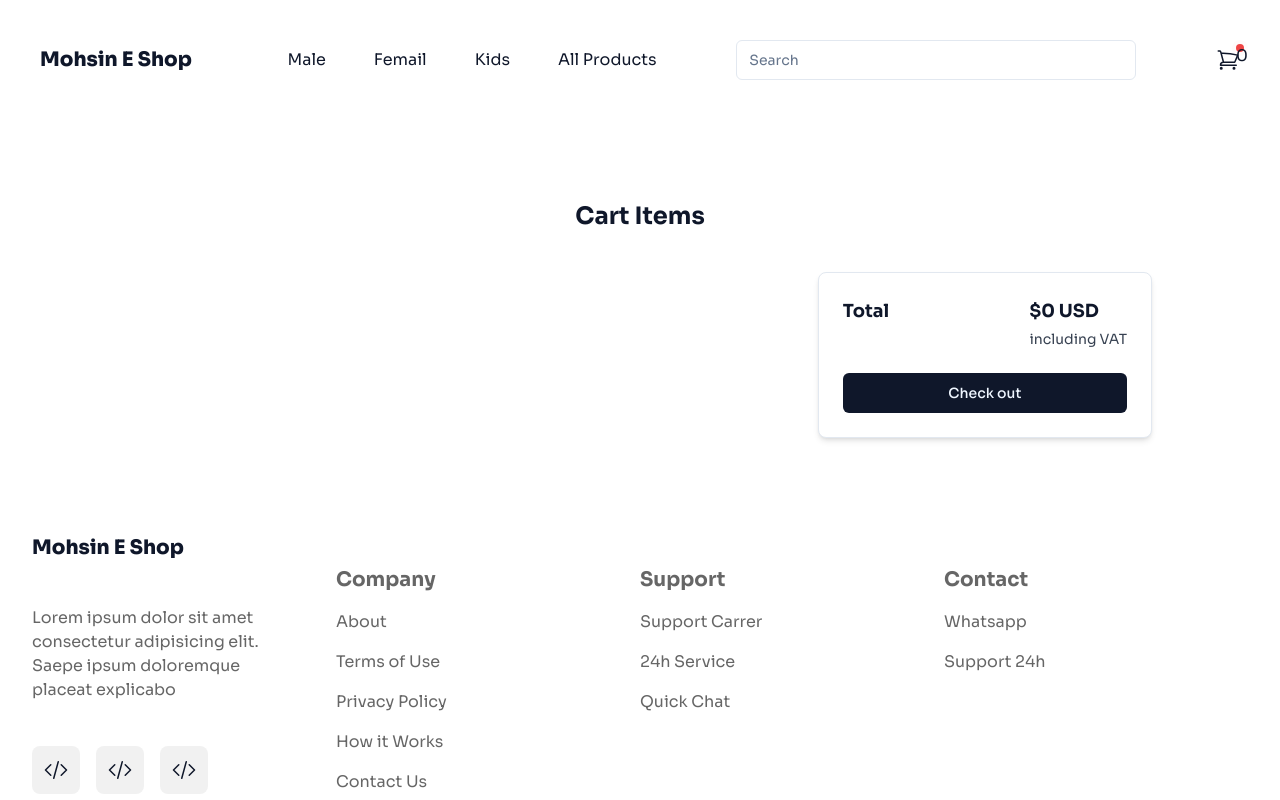
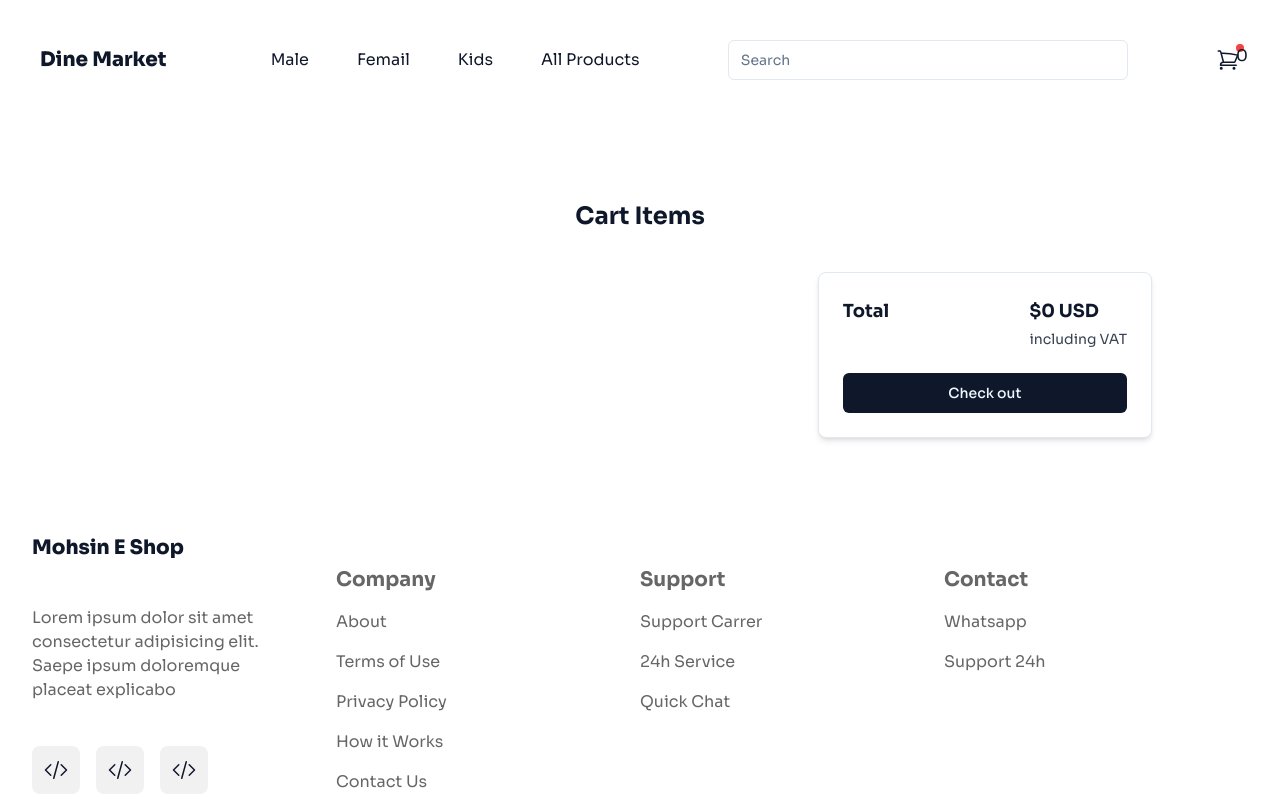
Before and after one commit to MohsinDev369/nextjs-ecom-hackathon2, a Next.js app: page /cart in a window 1280 px wide. Shown: the top 800 px of the page. Built offline with nearby package versions, Linux system fonts and the light colour scheme.

Commit message:
changed logo namee

```diff
--- a/src/components/Header.tsx
+++ b/src/components/Header.tsx
@@ -19,7 +19,7 @@ const Header = () => {
     <header className="flex my-8 p-2 sm:justify-between max-sm:justify-between items-center gap-2 sticky top-0 z-10 bg-white">
       <div className="mr-4">
         <Link href={"/"} className="text-xl font-extrabold">
-          Mohsin E Shop
+          Dine Market
         </Link>
       </div>
       <nav className="max-sm:hidden">
```
